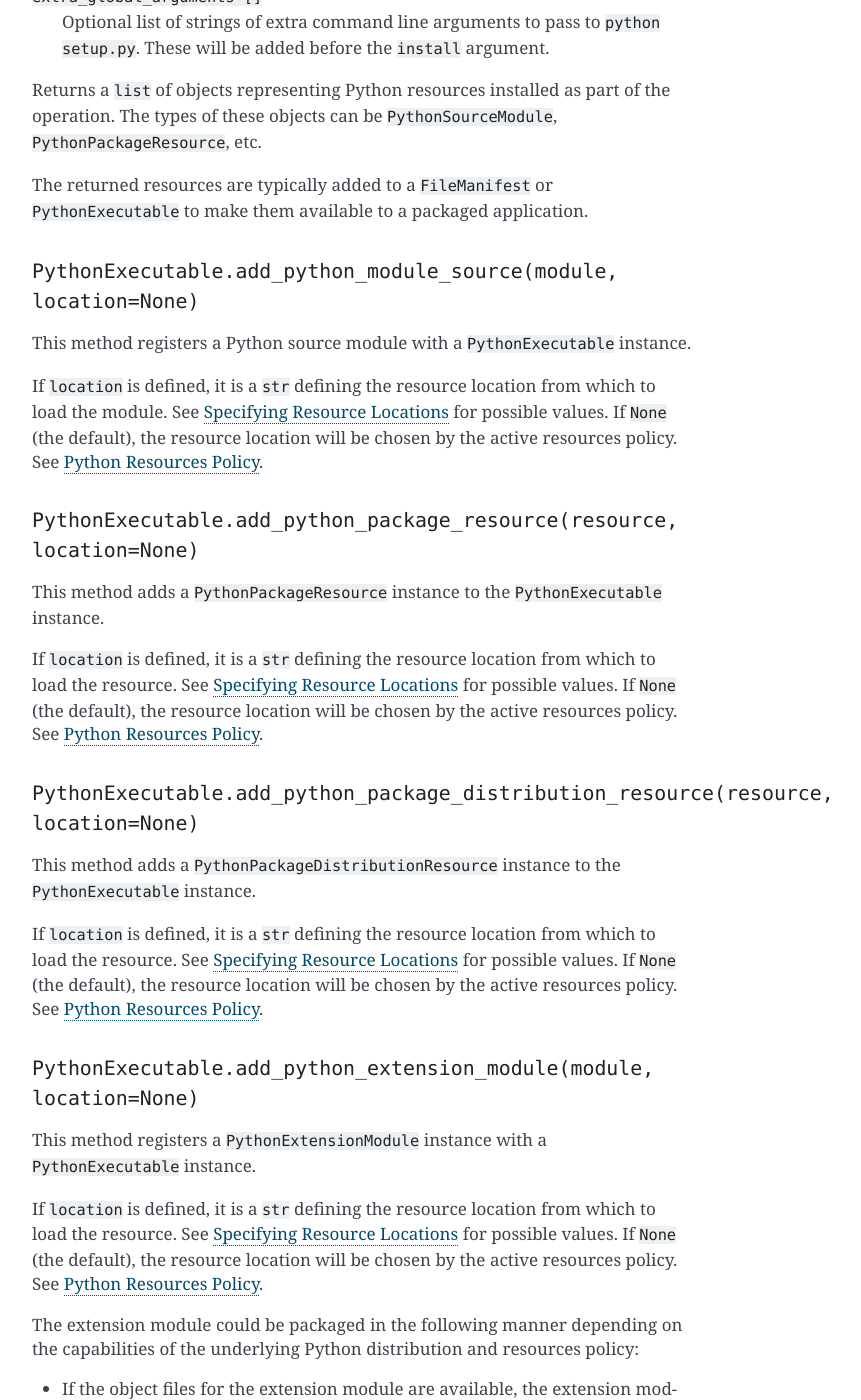
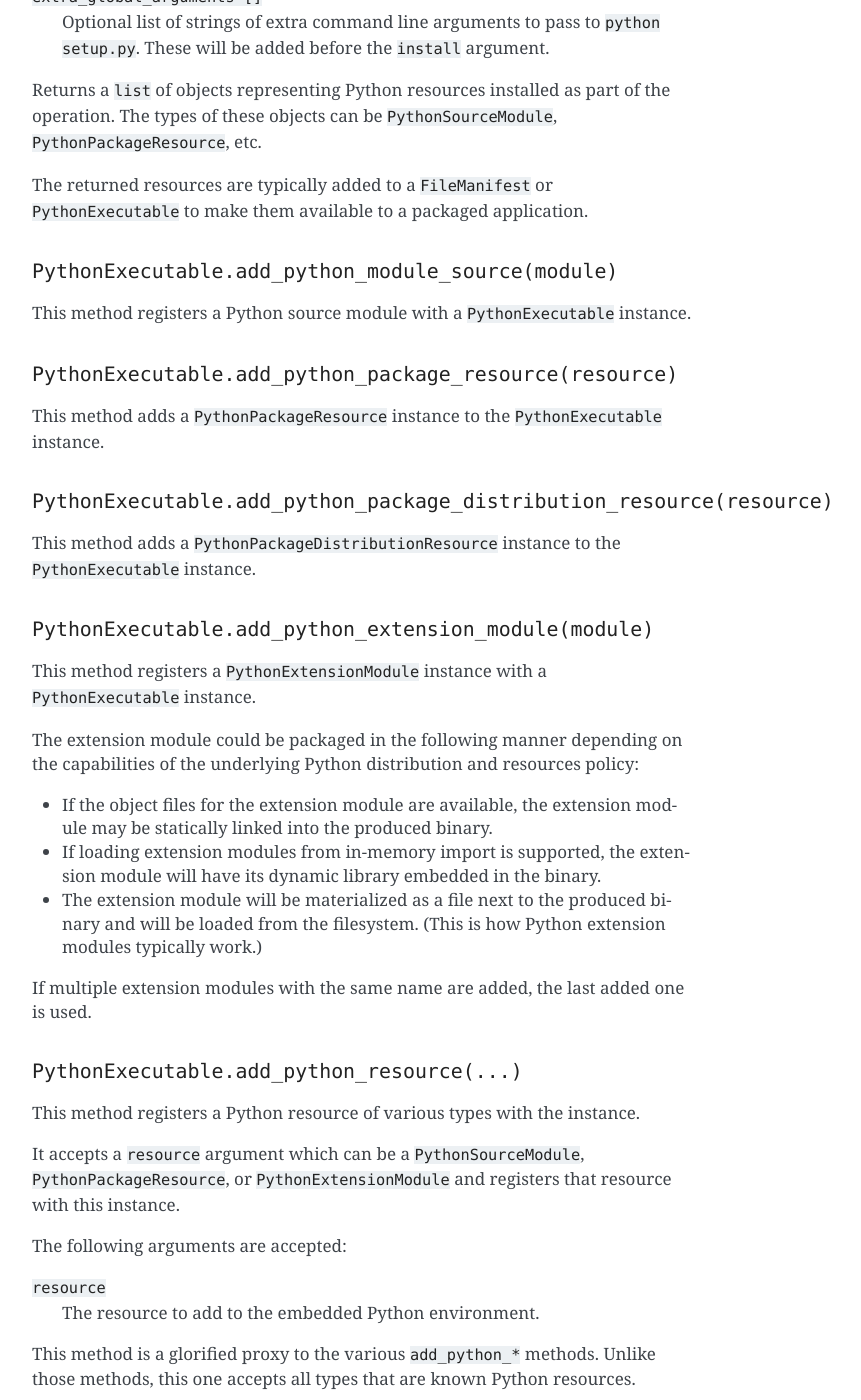
Before and after one commit to indygreg/PyOxidizer, a Sphinx documentation site: the page built from docs/config_api.rst, in a window 1280 px wide and 1400 px high, scrolled down 23194 px. Shown: the whole window, without its empty margins (388-1249 px from the left). Built offline with Sphinx 7.4.7, drawn with Linux system fonts in a browser that asks for light colours; the version number is read from the project's files by our own code; some of the changed text lies outside the part shown.

Commit message:
starlark: remove location argument from add_* methods
All Python resource types now expose `add_*` attributes to control how
they are added and all methods now respect this. While we're still
missing functionality like the ability for Starlark to register a
callable to influence the default values, this mechanism is more
powerful and simpler than having both a default location and an
argument override. So the location form is being removed.

```diff
--- a/docs/config_api.rst
+++ b/docs/config_api.rst
@@ -1142,59 +1142,35 @@ The returned resources are typically added to a ``FileManifest`` or
 
 .. _config_python_executable_add_python_module_source:
 
-``PythonExecutable.add_python_module_source(module, location=None)``
-^^^^^^^^^^^^^^^^^^^^^^^^^^^^^^^^^^^^^^^^^^^^^^^^^^^^^^^^^^^^^^^^^^^^
+``PythonExecutable.add_python_module_source(module)``
+^^^^^^^^^^^^^^^^^^^^^^^^^^^^^^^^^^^^^^^^^^^^^^^^^^^^^
 
 This method registers a Python source module with a ``PythonExecutable``
 instance.
 
-If ``location`` is defined, it is a ``str`` defining the resource location
-from which to load the module. See :ref:`config_resource_locations` for
-possible values. If ``None`` (the default), the resource location will be
-chosen by the active resources policy.
-See :ref:`config_python_resources_policy`.
-
 .. _config_python_executable.add_python_package_resource:
 
-``PythonExecutable.add_python_package_resource(resource, location=None)``
-^^^^^^^^^^^^^^^^^^^^^^^^^^^^^^^^^^^^^^^^^^^^^^^^^^^^^^^^^^^^^^^^^^^^^^^^^
+``PythonExecutable.add_python_package_resource(resource)``
+^^^^^^^^^^^^^^^^^^^^^^^^^^^^^^^^^^^^^^^^^^^^^^^^^^^^^^^^^^
 
 This method adds a ``PythonPackageResource`` instance to the
 ``PythonExecutable`` instance.
 
-If ``location`` is defined, it is a ``str`` defining the resource location
-from which to load the resource. See :ref:`config_resource_locations` for
-possible values. If ``None`` (the default), the resource location will be
-chosen by the active resources policy.
-See :ref:`config_python_resources_policy`.
-
 .. _config_python_executable.add_python_package_distribution_resource:
 
-``PythonExecutable.add_python_package_distribution_resource(resource, location=None)``
-^^^^^^^^^^^^^^^^^^^^^^^^^^^^^^^^^^^^^^^^^^^^^^^^^^^^^^^^^^^^^^^^^^^^^^^^^^^^^^^^^^^^^^
+``PythonExecutable.add_python_package_distribution_resource(resource)``
+^^^^^^^^^^^^^^^^^^^^^^^^^^^^^^^^^^^^^^^^^^^^^^^^^^^^^^^^^^^^^^^^^^^^^^^
 
 This method adds a ``PythonPackageDistributionResource`` instance to the
 ``PythonExecutable`` instance.
 
-If ``location`` is defined, it is a ``str`` defining the resource location
-from which to load the resource. See :ref:`config_resource_locations` for
-possible values. If ``None`` (the default), the resource location will be
-chosen by the active resources policy.
-See :ref:`config_python_resources_policy`.
-
 .. _config_python_executable_add_python_extension_module:
 
-``PythonExecutable.add_python_extension_module(module, location=None)``
-^^^^^^^^^^^^^^^^^^^^^^^^^^^^^^^^^^^^^^^^^^^^^^^^^^^^^^^^^^^^^^^^^^^^^^^
+``PythonExecutable.add_python_extension_module(module)``
+^^^^^^^^^^^^^^^^^^^^^^^^^^^^^^^^^^^^^^^^^^^^^^^^^^^^^^^^
 
 This method registers a ``PythonExtensionModule`` instance with a
 ``PythonExecutable`` instance.
-
-If ``location`` is defined, it is a ``str`` defining the resource location
-from which to load the resource. See :ref:`config_resource_locations` for
-possible values. If ``None`` (the default), the resource location will be
-chosen by the active resources policy.
-See :ref:`config_python_resources_policy`.
 
 The extension module could be packaged in the following manner depending
 on the capabilities of the underlying Python distribution and resources
@@ -1226,11 +1202,6 @@ The following arguments are accepted:
 
 ``resource``
    The resource to add to the embedded Python environment.
-
-``location`` (str)
-    Defines the resource location from which to load the resource.
-    See :ref:`config_resource_locations` for possible values. See
-    also :ref:`config_python_resources_policy`.
 
 This method is a glorified proxy to the various ``add_python_*`` methods.
 Unlike those methods, this one accepts all types that are known Python
--- a/docs/getting_started.rst
+++ b/docs/getting_started.rst
@@ -223,7 +223,9 @@ below where ``exe`` is assigned:
 
 .. code-block:: python
 
-   exe.add_python_resources(exe.pip_install(["pyflakes==2.1.1"], location="in-memory"))
+   for resource in exe.pip_install(["pyflakes==2.1.1"]):
+       resource.add_location = "in-memory"
+       exe.add_python_resource(resource)
 
 In addition, replace the ``run_*`` argument to execute ``pyflakes``:
 
--- a/docs/history.rst
+++ b/docs/history.rst
@@ -94,9 +94,9 @@ Backwards Compatibility Notes
   ``PythonExecutable.add_extension_module()`` ->
   ``PythonExecutable.add_python_extension_module()``.
 * The location-specific Starlark methods for adding Python resources
-  have been removed. The functionality can be duplicated by passing
-  a ``location`` argument to the new methods for adding resources.
-  The following methods were removed:
+  have been removed. The functionality can be duplicated by modifying
+  the ``add_location`` and ``add_location_fallback`` attributes on
+  Python resource types. The following methods were removed:
   ``PythonExecutable.add_in_memory_module_source()``;
   ``PythonExecutable.add_filesystem_relative_module_source()``,
   ``PythonExecutable.add_in_memory_module_bytecode()``;
--- a/docs/packaging_additional_files.rst
+++ b/docs/packaging_additional_files.rst
@@ -35,7 +35,9 @@ Then edit the ``pyoxidizer.bzl`` file to have the following:
            name="black",
        )
 
-       exe.add_python_resources(exe.pip_install(["black==19.3b0"]), location="in-memory")
+       for resource in exe.pip_install(["black==19.3b0"]):
+           exe.add_location = "in-memory"
+           exe.add_python_resource(resource)
 
        return exe
 
--- a/docs/packaging_resources.rst
+++ b/docs/packaging_resources.rst
@@ -172,8 +172,10 @@ For example, to add a ``PythonSourceModule`` to a ``PythonExecutable``:
                # Location defined by policy.
                exe.add_python_module_source(resource)
                # Force a location.
-               exe.add_python_module_source(resource, location="in-memory")
-               exe.add_python_module_source(resource, location="filesystem-relative:lib")
+               resource.add_location = "in-memory"
+               exe.add_python_module_source(resource)
+               resource.add_location = "filesystem-relative:lib"
+               exe.add_python_module_source(resource)
 
 *Resource addition* APIs are either *type-aware* or *type-agnostic*.
 
```
Also changed, not shown: 1 other file.
